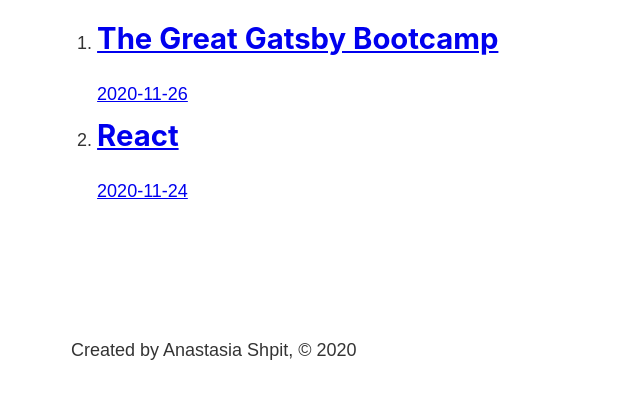
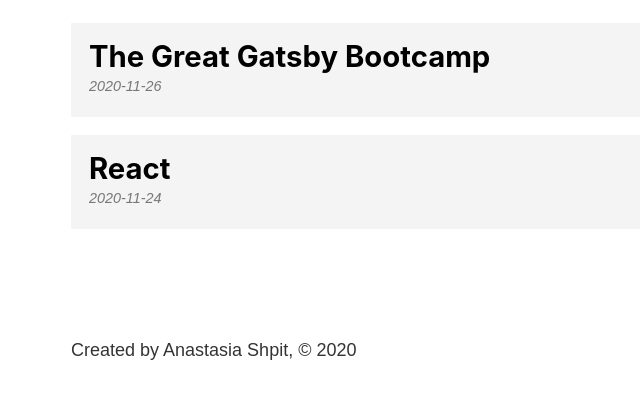
Before and after one commit to nastyacodes/gatsby-bootcamp-first-project, a Gatsby site: page /blog in a window 1280 px wide. Shown: the part 393-792 px from the top of the page, without its empty margins (212-852 px from the left). Built offline with nearby package versions, Linux system fonts and the light colour scheme; Gatsby itself is replaced by a stand-in of ours.

Commit message:
styling blogs page

```diff
--- a/src/components/footer.js
+++ b/src/components/footer.js
@@ -1,5 +1,7 @@
 import React from 'react'
 import {graphql, useStaticQuery} from 'gatsby'
+
+import FooterStyles from './footer.module.scss'
 
 const Footer = () => {
     const data = useStaticQuery(graphql`
@@ -13,7 +15,7 @@
     `)
 
     return (
-        <footer>
+        <footer className={FooterStyles.footer}>
             <p>Created by {data.site.siteMetadata.author}, &copy; 2020</p>
         </footer>
     )
--- /dev/null
+++ b/src/components/footer.module.scss
@@ -0,0 +1,3 @@
+.footer {
+    margin-top: 3rem;
+}
--- a/src/pages/blog.js
+++ b/src/pages/blog.js
@@ -2,6 +2,7 @@
 import { graphql, useStaticQuery, Link } from 'gatsby'
 
 import Layout from '../components/layout'
+import BlogStyles from './blog.module.scss'
 
 const BlogPage = () => {
     const data = useStaticQuery (graphql`
@@ -27,10 +28,10 @@
     return (
         <Layout>
             <h1>Blog</h1>
-            <ol>
+            <ol className={BlogStyles.posts}>
                 {data.allMarkdownRemark.edges.map((edge, index) => {
                     return (
-                        <li key={index}>
+                        <li key={index} className={BlogStyles.post}>
                             <Link to={`/blog/${edge.node.fields.slug}`}>
                                 <h2>{edge.node.frontmatter.title}</h2>
                                 <p>{edge.node.frontmatter.date}</p>
--- /dev/null
+++ b/src/pages/blog.module.scss
@@ -0,0 +1,30 @@
+.posts {
+    list-style-type: none;
+    margin: 0;
+}
+
+.post {
+    margin: 1rem 0;
+
+    a {
+        background: #f4f4f4;
+        color: #000000;
+        display: block;
+        padding: 1rem;
+        text-decoration: none;
+    }
+
+    a:hover {
+        background: #e4e4e4;
+    }
+
+    h2 {
+        margin-bottom: 0;
+    }
+
+    p {
+        color: #777;
+        font-size: .8rem;
+        font-style: italic;
+    }
+}
--- a/src/posts/gatsby/gatsby.md
+++ b/src/posts/gatsby/gatsby.md
@@ -5,7 +5,7 @@
 
 I started learning GatsbyJS!
 
-![Anastasia](./anastasia.jpg)
+![Anastasia](.\anastasia.jpg)
 
 ## Topics Covered
 
```
